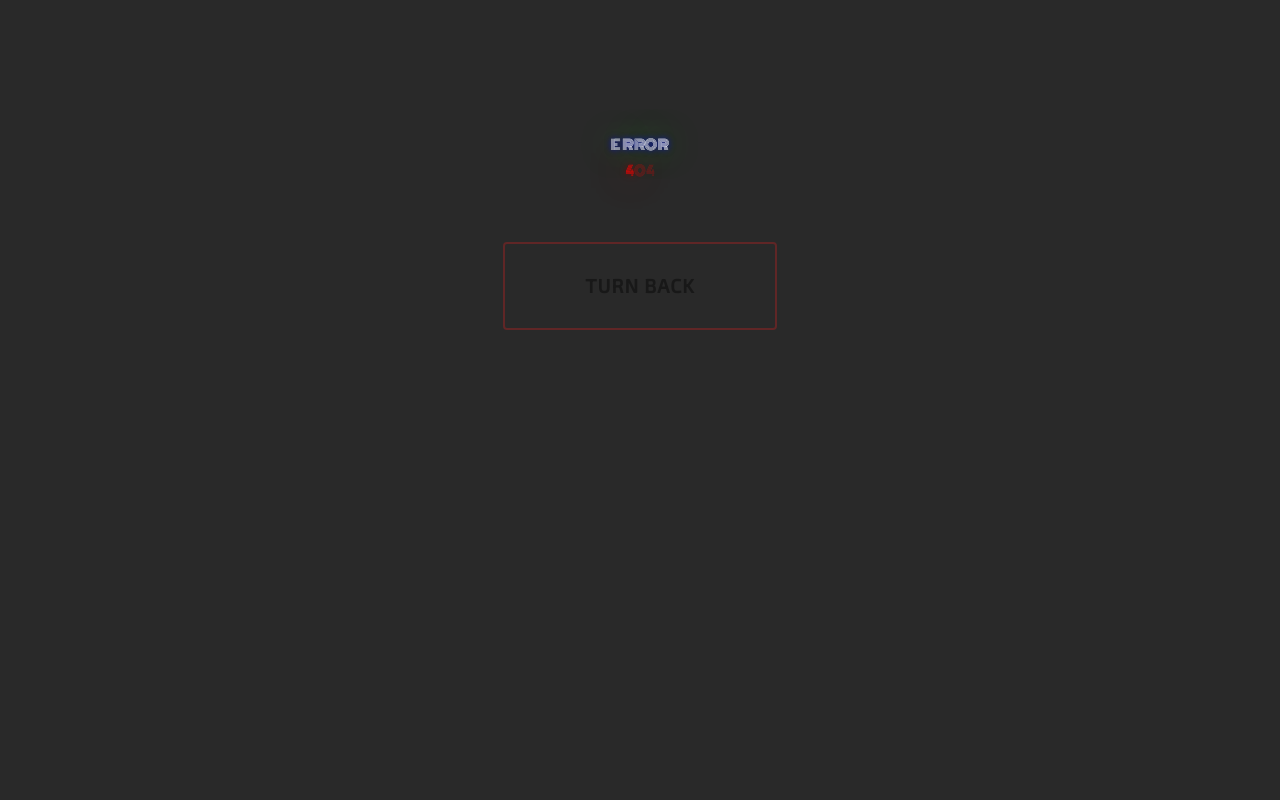
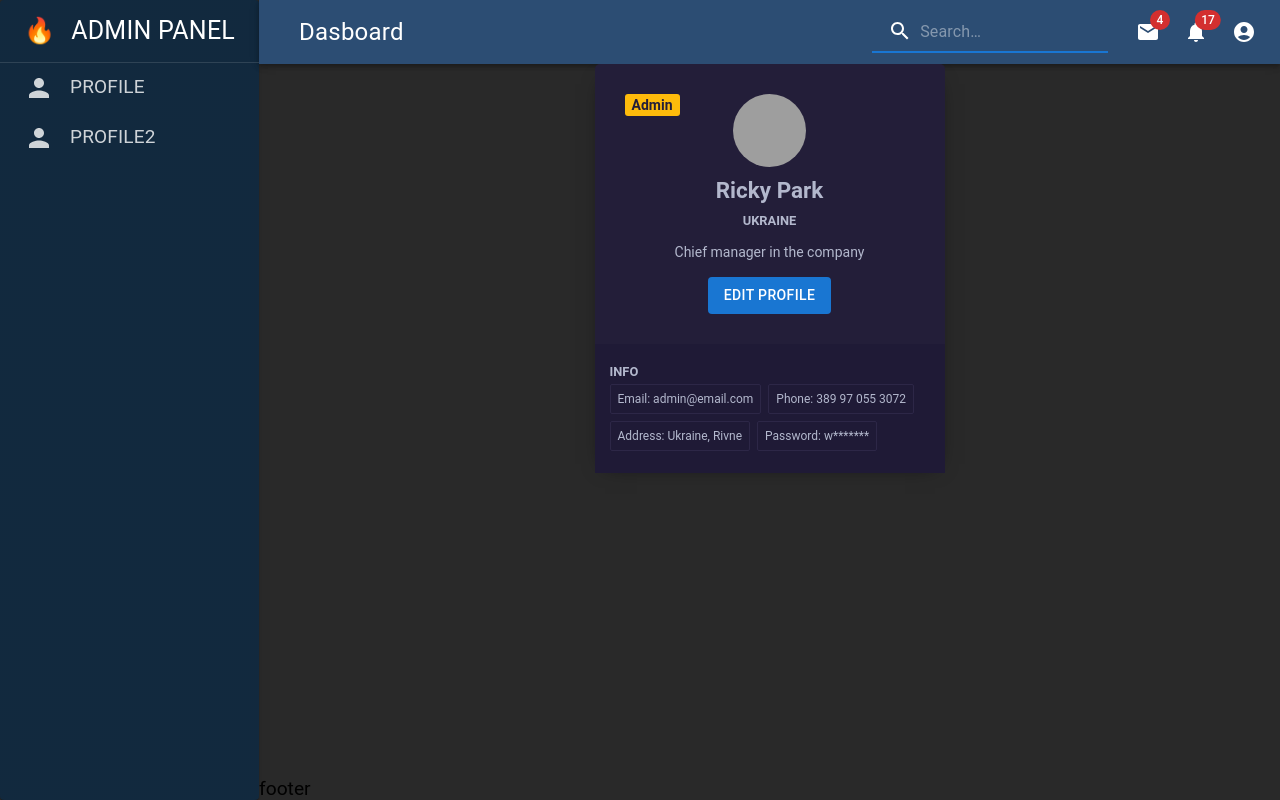
Before and after one commit to Robert-gut/admin-panel, a React (Vite) app: page /admin/profile in a window 1280 px wide. Before the commit this address had no page. Built offline with nearby package versions, Linux system fonts and the light colour scheme; grey boxes are pictures that could not be loaded.

Commit message:
add page rendering in admin layout

```diff
--- a/package.json
+++ b/package.json
@@ -22,7 +22,7 @@
     "react": "^18.2.0",
     "react-dom": "^18.2.0",
     "react-hook-form": "^7.45.0",
-    "react-router-dom": "^6.13.0",
+    "react-router-dom": "^6.14.0",
     "yup": "^1.2.0"
   },
   "devDependencies": {
--- a/src/App.tsx
+++ b/src/App.tsx
@@ -6,16 +6,20 @@ import Admin from "./layouts/Admin";
 import Login from "./pages/Login/Login";
 import ForgotPassword from "./pages/Login/ForgotPassword/ForgotPassword";
 import TestAuth from "./pages/TestAuth/TestAuth";
+import { routes } from "./routes";
 
 function App() {
   return (
     <Router>
       <Routes>
-        <Route path="*" element={<Nope />} />
         <Route path="/test" element={<TestAuth />} />
         <Route path="/login" element={<Login />} />
         <Route path="/login/forgotPassword" element={<ForgotPassword />} />
-        <Route path="/admin" element={<Admin />} />
+        <Route path="/admin" element={<Admin />}>
+          {routes.map(route => <Route path={route.layout + route.path} element={route.component} key={route.id}/>)}
+        </Route>
+        <Route path="*" element={<Nope />} />
+
       </Routes>
     </Router>
   );
--- a/src/layouts/Admin.tsx
+++ b/src/layouts/Admin.tsx
@@ -7,6 +7,9 @@ import Userslist from "../pages/UsersList/UsersList";
 import Box from '@mui/material/Box';
 import Grid from '@mui/material/Grid';
 import Profile from "../pages/Profile/proflle";
+import React from 'react';
+import { BrowserRouter as Router, Routes, Route, Outlet, useParams, useHref } from "react-router-dom";
+
 
 import { routes } from "../routes";
 
@@ -23,10 +26,7 @@ export default function Admin() {
             <Navbar/>
           </Grid>
           <Grid item xs container direction="column" wrap="nowrap" style={{ overflowY: 'scroll' }}>
-            <Userslist />
-            <Profile/>
-            {/* <UpdateUserEdit/> */}
-            {/* <h1>Admin</h1> */}
+            <Outlet />
           </Grid>
           <Grid item xs="auto">
             <div>footer</div>
```
Also changed, not shown: 1 other file (tests, documents, lock files or other folders).
